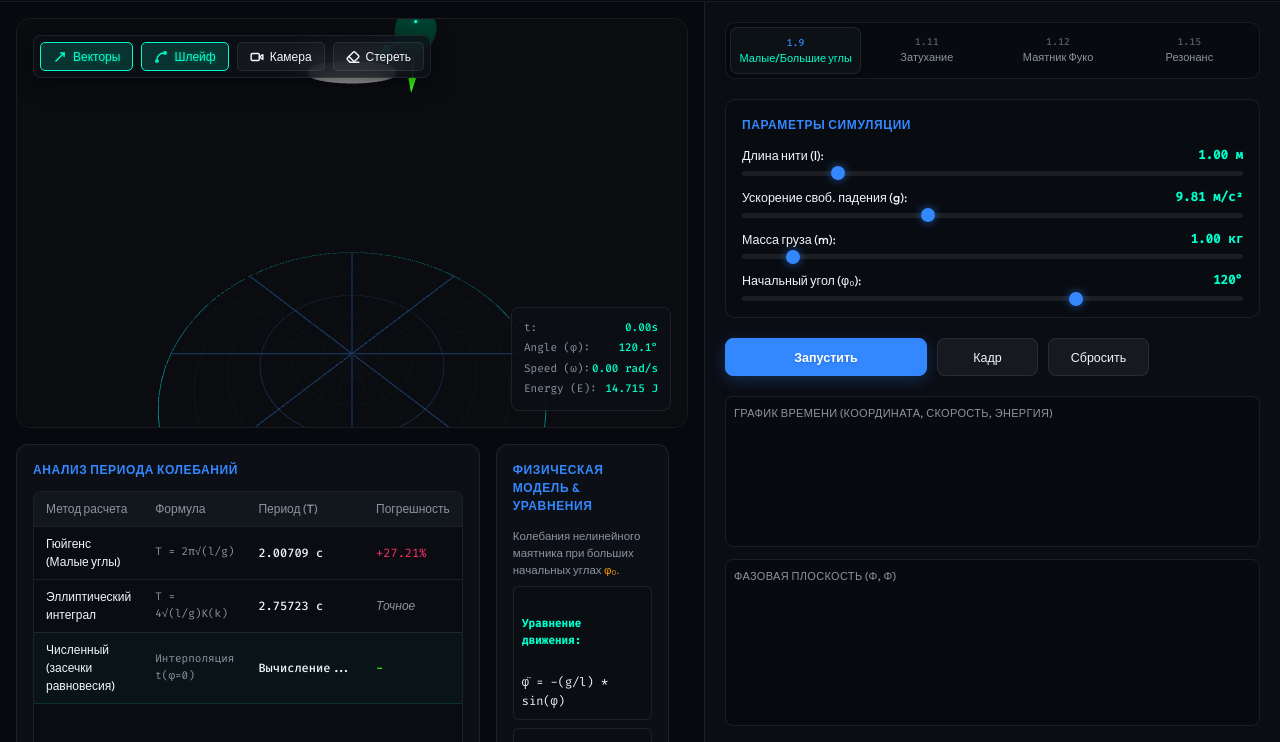
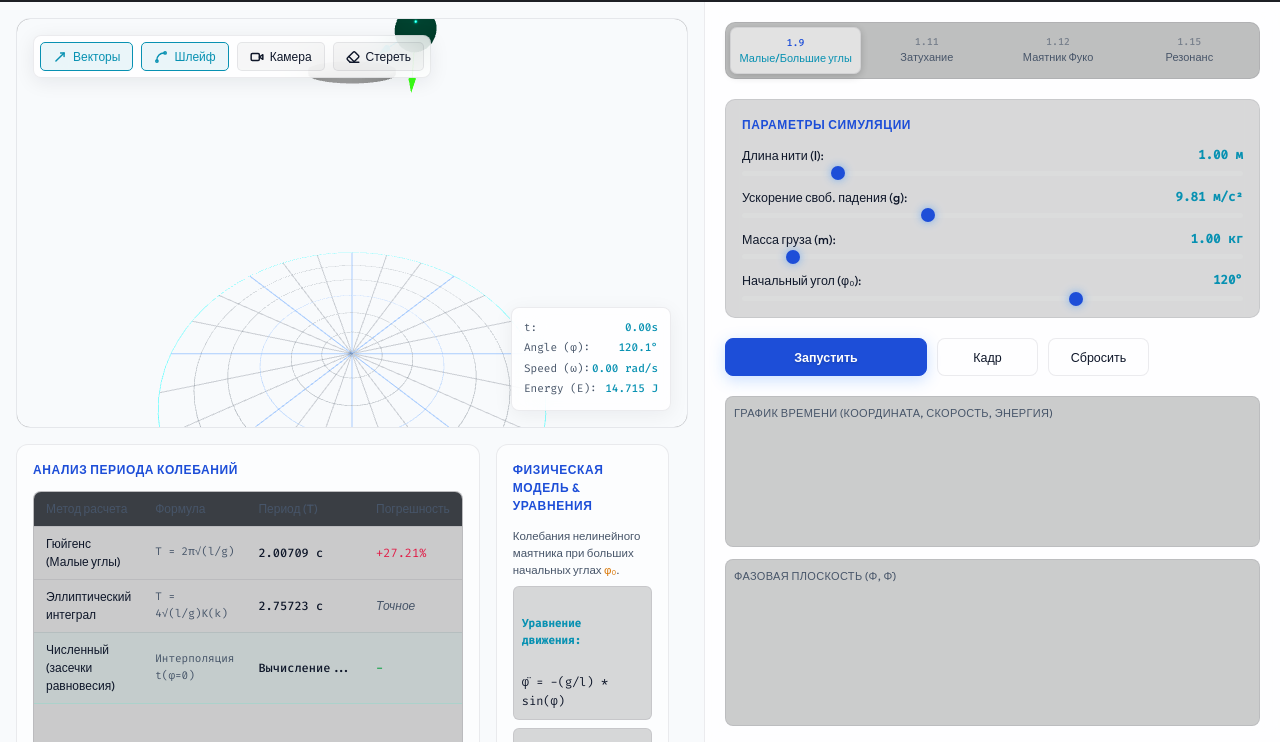
Before and after one commit to niswa123/mkm3, a website built with Vite: page index.html in a window 1280 px wide. Shown: the part 58-800 px from the top of the page. Built offline with nearby package versions, Linux system fonts and the light colour scheme; animation ran at ten frames a second.

Commit message:
Implement elegant paper-white light theme for 3D physics laboratory

```diff
--- a/src/style.css
+++ b/src/style.css
@@ -1,23 +1,23 @@
 /* 3D Physical Laboratory Design System - Pure Vanilla CSS */
 
 :root {
-  --bg-dark: #07090e;
-  --panel-bg: rgba(13, 17, 23, 0.7);
-  --glass-bg: rgba(22, 27, 34, 0.45);
-  --glass-border: rgba(255, 255, 255, 0.08);
-  --glass-border-hover: rgba(255, 255, 255, 0.15);
+  --bg-dark: #f8fafc;
+  --panel-bg: rgba(255, 255, 255, 0.8);
+  --glass-bg: rgba(255, 255, 255, 0.55);
+  --glass-border: rgba(15, 23, 42, 0.08);
+  --glass-border-hover: rgba(15, 23, 42, 0.16);
 
-  /* Glowing Neon Palette */
-  --neon-cyan: #00ffcc;
-  --neon-blue: #3388ff;
-  --neon-red: #ff3366;
-  --neon-green: #39ff14;
-  --neon-orange: #ff9900;
+  /* High-Contrast Professional Palette */
+  --neon-cyan: #0891b2;
+  --neon-blue: #1d4ed8;
+  --neon-red: #e11d48;
+  --neon-green: #16a34a;
+  --neon-orange: #d97706;
 
   /* Text colors */
-  --text-primary: #f0f6fc;
-  --text-secondary: #8b949e;
-  --text-dark: #484f58;
+  --text-primary: #0f172a;
+  --text-secondary: #475569;
+  --text-dark: #94a3b8;
 
   /* Typography */
   --font-main: 'Outfit', sans-serif;
@@ -181,14 +181,14 @@ body {
   padding: 6px;
   border-radius: 8px;
   border: 1px solid var(--glass-border);
-  background: rgba(13, 17, 23, 0.75);
-  box-shadow: 0 4px 20px rgba(0, 0, 0, 0.5);
+  background: var(--panel-bg);
+  box-shadow: 0 4px 20px rgba(15, 23, 42, 0.08);
   z-index: 5;
 }
 
 .control-btn,
 .control-toggle {
-  background: rgba(255, 255, 255, 0.04);
+  background: rgba(0, 0, 0, 0.03);
   border: 1px solid var(--glass-border);
   color: var(--text-primary);
   font-family: var(--font-main);
@@ -204,19 +204,18 @@ body {
 }
 
 .control-btn:hover {
-  background: rgba(255, 255, 255, 0.1);
+  background: rgba(0, 0, 0, 0.06);
   border-color: var(--text-secondary);
 }
 
 .control-toggle:hover {
-  background: rgba(255, 255, 255, 0.08);
+  background: rgba(0, 0, 0, 0.05);
 }
 
 .control-toggle.active {
-  background: rgba(0, 255, 204, 0.15);
+  background: rgba(8, 145, 178, 0.08);
   border-color: var(--neon-cyan);
   color: var(--neon-cyan);
-  text-shadow: 0 0 5px rgba(0, 255, 204, 0.4);
 }
 
 .floating-telemetry {
@@ -226,7 +225,8 @@ body {
   padding: 12px;
   border-radius: 8px;
   border: 1px solid var(--glass-border);
-  background: rgba(13, 17, 23, 0.75);
+  background: var(--panel-bg);
+  box-shadow: 0 4px 20px rgba(15, 23, 42, 0.06);
   display: flex;
   flex-direction: column;
   gap: 4px;
@@ -477,7 +477,7 @@ body {
 }
 
 .styled-select {
-  background: rgba(22, 27, 34, 0.85);
+  background: var(--glass-bg);
   border: 1px solid var(--glass-border);
   color: var(--text-primary);
   font-family: var(--font-main);
--- a/src/visualizer.ts
+++ b/src/visualizer.ts
@@ -60,7 +60,7 @@ export class PendulumVisualizer {
    */
   private initScene() {
     this.scene = new THREE.Scene();
-    this.scene.background = new THREE.Color(0x0a0c10); // Темно-синий космический космос
+    this.scene.background = new THREE.Color(0xf8fafc); // Светло-серый профессиональный фон
 
     const w = this.container.clientWidth, h = this.container.clientHeight;
     this.camera = new THREE.PerspectiveCamera(50, w / h, 0.1, 100);
```
